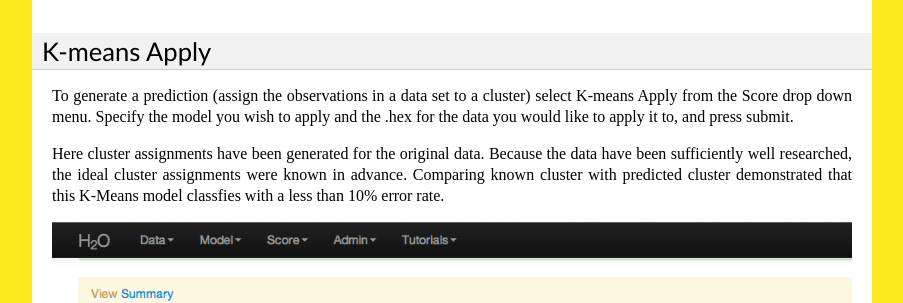
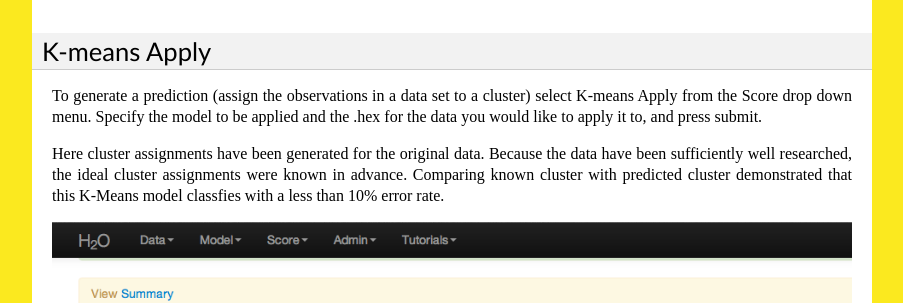
Before and after one commit to devinshields/h2odocs, a Sphinx documentation site: the page built from source/tutorial/kmeans.rst, in a window 1280 px wide and 900 px high, scrolled down 3757 px. Shown: the part 173-476 px from the top of the window, without its empty margins (198-1101 px from the left). Built offline with Sphinx 7.4.7, drawn with Linux system fonts in a browser that asks for light colours; formulas are drawn with MathJax 3; pages that are not in the unit, such as notebooks, are missing from menus.

Commit message:
added RF tutorial

```diff
--- a/source/tutorial/glm.rst
+++ b/source/tutorial/glm.rst
@@ -18,7 +18,7 @@
 
 
 The original data are composed of 4177 observations and 7 attributes,
-and have been split into 90%/10% train/ test sets through random
+and have been split into .90/.10 train/ test sets through random
 assignment. All attributes are real valued continuous, except for Sex
 and Rings. Sex is categorical with 3 levels (male, female, and infant),
 and Rings is discrete.
--- a/source/tutorial/kmeans.rst
+++ b/source/tutorial/kmeans.rst
@@ -121,7 +121,7 @@
 
 To generate a prediction (assign the observations in a data set
 to a cluster) select K-means Apply from the Score drop down menu.
-Specify the model you wish to apply and the .hex for the data
+Specify the model to be applied and the  .hex for the data
 you would like to apply it to, and press submit.
 
 Here cluster assignments have been generated
--- a/source/tutorial/top.rst
+++ b/source/tutorial/top.rst
@@ -7,3 +7,4 @@
 
    glm
    kmeans
+   rf
```
Also changed, not shown: source/tutorial/GLMrequest.png.
